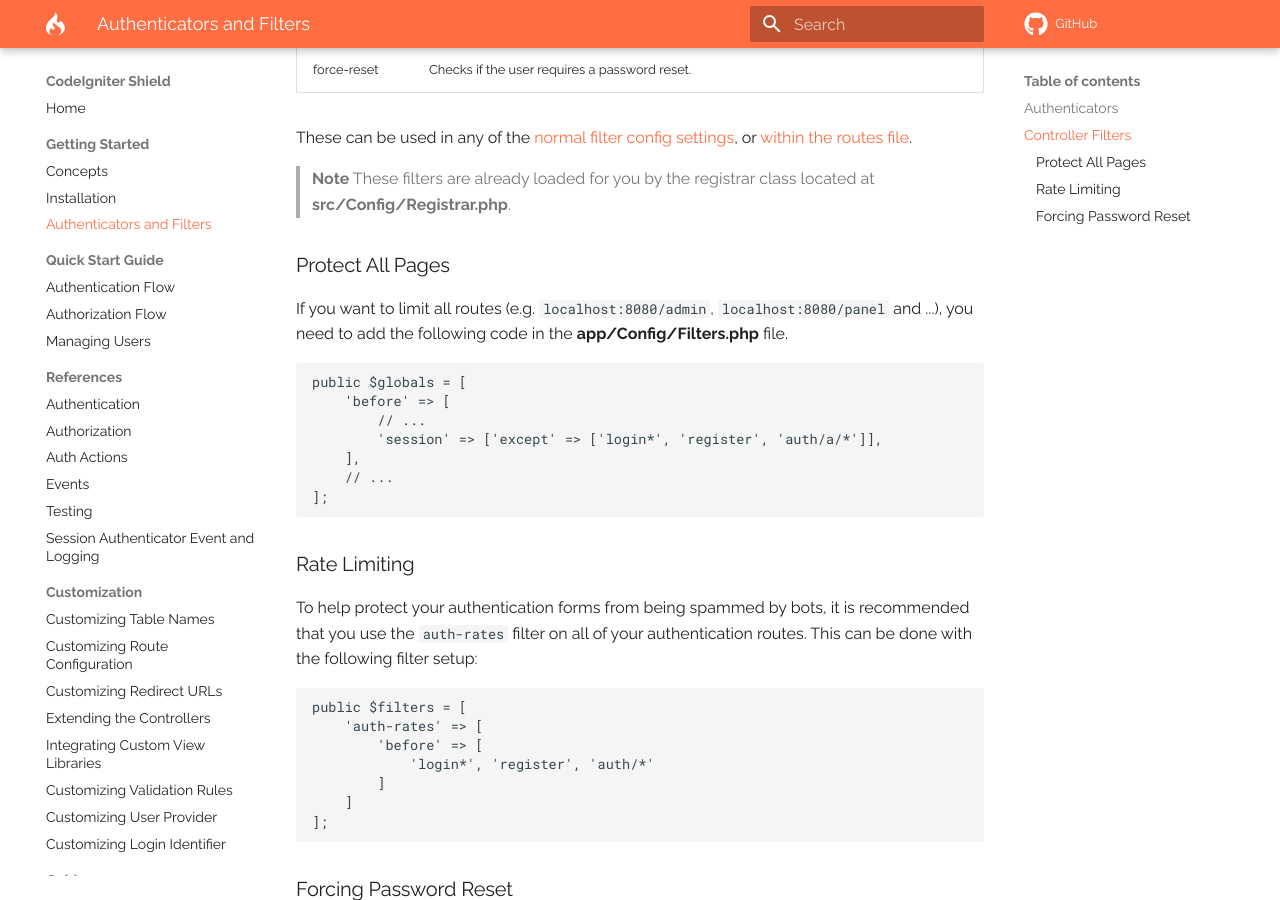
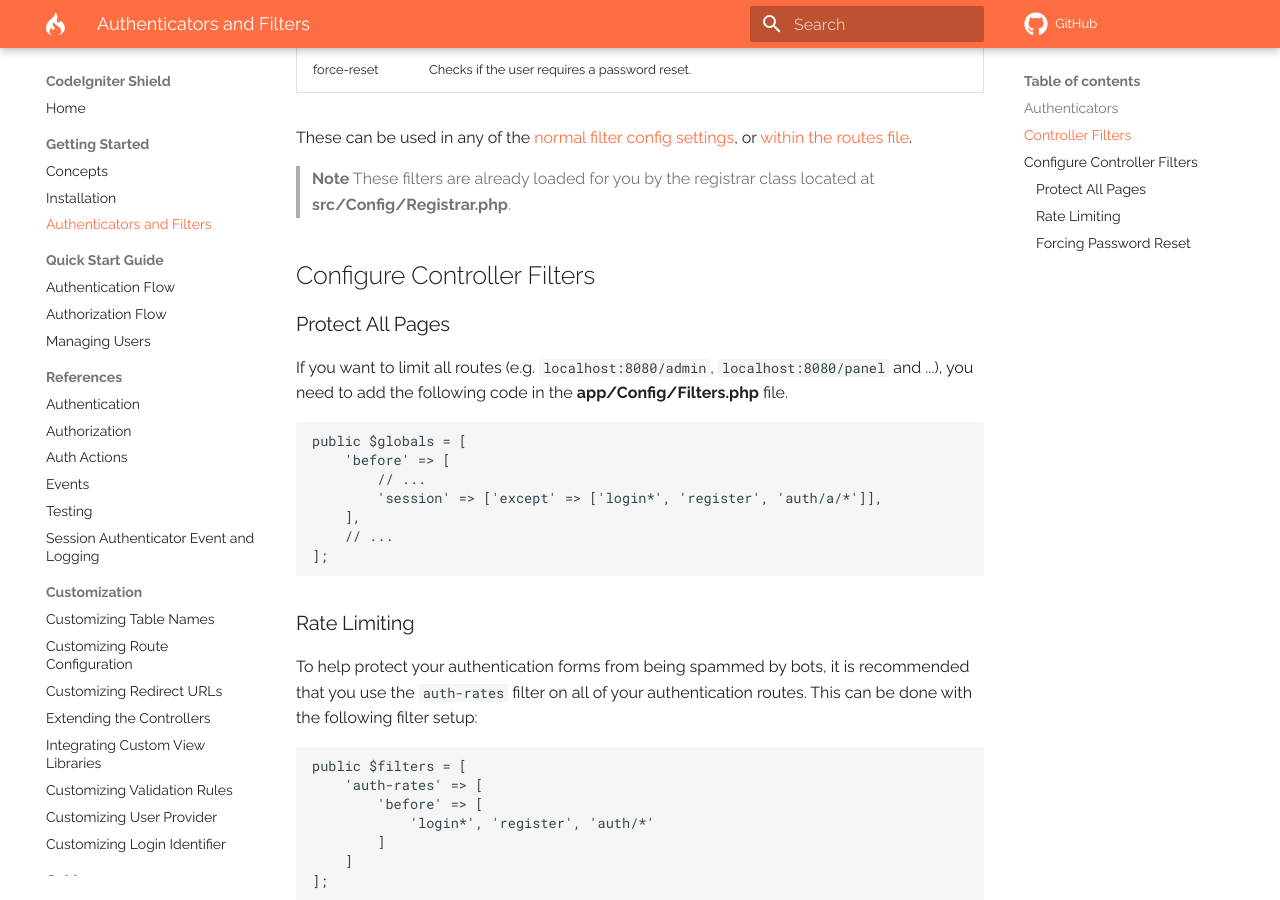
Before and after one commit to codeigniter4/shield, an MkDocs documentation site: the page built from docs/authenticators_and_filters.md, in a window 1280 px wide and 900 px high, scrolled down 1128 px. Built offline with MkDocs 1.6.1 and Material for MkDocs 9.7.7, drawn with Linux system fonts in a browser that asks for light colours; comment, search, counter and statistics services are not loaded; a style sheet for code colours, icons or effects is not loaded.

Commit message:
docs: add section title

```diff
--- a/docs/authenticators_and_filters.md
+++ b/docs/authenticators_and_filters.md
@@ -40,6 +40,8 @@ force-reset | Checks if the user requires a password reset.
 These can be used in any of the [normal filter config settings](https://codeigniter.com/user_guide/incoming/filters.html#globals), or [within the routes file](https://codeigniter.com/user_guide/incoming/routing.html#applying-filters).
 
 > **Note** These filters are already loaded for you by the registrar class located at **src/Config/Registrar.php**.
+
+## Configure Controller Filters
 
 ### Protect All Pages
 
```
